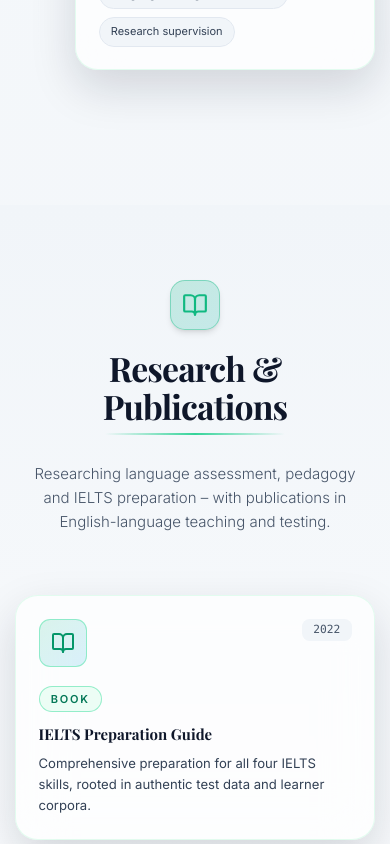
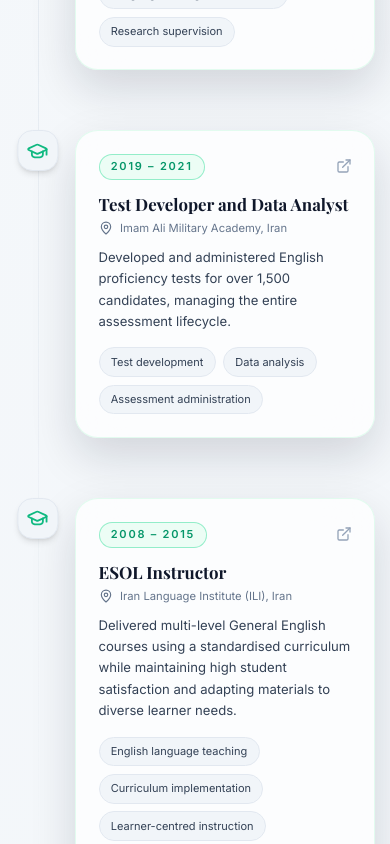
Before and after one commit to mehrshud/mehraban-portfolio, a React (Vite) app: page / in a window 390 px wide. Shown: the part 6080-6924 px from the top of the page. Built offline with nearby package versions, Linux system fonts and the light colour scheme.

Commit message:
Some Changes

```diff
--- a/src/App.jsx
+++ b/src/App.jsx
@@ -53,7 +53,7 @@
 
 const CONFIG = {
   name: "Mehraban Hamavandy",
-  title: "PhD Education Professional",
+  title: "ESOL Professional",
   subtitle: "Specialist in EAL, SEND, Behaviour Support & Translation",
   image: "/image.webp",
   contact: {
@@ -205,7 +205,7 @@
       "@type": "Person",
       name: "Mehraban Hamavandy",
       alternateName: ["Dr Mehraban Hamavandy", "مهربان هماوندی"],
-      jobTitle: "PhD Education Professional, ESOL/EAL Teacher & IELTS Tutor",
+      jobTitle: "ESOL Professional, ESOL/EAL Teacher & IELTS Tutor",
       description:
         "Experienced ESOL/EAL teacher and IELTS tutor with PhD in TESL, specializing in supporting multilingual learners in UK schools",
       url: window.location.href,
@@ -789,7 +789,7 @@
                   Dr. Hamavandy
                 </p>
                 <p className="text-[11px] md:text-xs text-emerald-600 dark:text-emerald-300 font-semibold tracking-wide">
-                  PhD Education Professional
+                  ESOL Professional
                 </p>
               </div>
             </button>
@@ -1387,6 +1387,31 @@
                     "Research supervision",
                   ],
                 },
+                {
+                  role: "Test Developer and Data Analyst",
+                  org: "Imam Ali Military Academy, Iran",
+                  date: "2019 – 2021",
+                  desc: "Developed and administered English proficiency tests for over 1,500 candidates, managing the entire assessment lifecycle.",
+                  icon: GraduationCap,
+                  skills: [
+                    "Test development",
+                    "Data analysis",
+                    "Assessment administration",
+                  ],
+                },
+                {
+                  role: "ESOL Instructor",
+                  org: "Iran Language Institute (ILI), Iran",
+                  date: "2008 – 2015",
+                  desc: "Delivered multi-level General English courses using a standardised curriculum while maintaining high student satisfaction and adapting materials to diverse learner needs.",
+                  icon: GraduationCap,
+                  skills: [
+                    "English language teaching",
+                    "Curriculum implementation",
+                    "Learner-centred instruction",
+                    "Material adaptation",
+                  ],
+                },
               ].map((job, index) => {
                 const [ref, visible] = useScrollReveal();
                 const leftSide = index % 2 === 0;
@@ -1469,21 +1494,21 @@
                   title: "IELTS Preparation Guide",
                   type: "Book",
                   sub: "Comprehensive preparation for all four IELTS skills, rooted in authentic test data and learner corpora.",
-                  year: "2022",
+                  year: "2013",
                   icon: BookOpen,
                 },
                 {
                   title: "Language Test Validation",
                   type: "Journal Article",
                   sub: "Exploring validity, reliability and fairness in large-scale language assessments.",
-                  year: "2021",
+                  year: "2015",
                   icon: FileText,
                 },
                 {
                   title: "Pedagogical Grammar & EAP",
                   type: "Research Paper",
                   sub: "Research-informed approaches to teaching grammar in academic English courses.",
-                  year: "2020",
+                  year: "2013",
                   icon: Award,
                 },
               ].map((pub, i) => (
@@ -1514,7 +1539,7 @@
 
             <div className="text-center">
               <a
-                href={CONFIG.contact.scholar}
+                href="https://scholar.google.com/citations?user=z-FLxlEAAAAJ&hl=en"
                 target="_blank"
                 rel="noreferrer noopener"
                 className="inline-flex items-center gap-2 px-6 md:px-8 py-3 rounded-2xl border border-slate-300 dark:border-slate-700 bg-white/90 dark:bg-white/5 text-sm md:text-base font-semibold text-slate-900 dark:text-white hover:bg-slate-100 dark:hover:bg-slate-800 transition-all"
@@ -1969,44 +1994,6 @@
                     </p>
                   </div>
                 </GlassCard>
-
-                {/* References summary */}
-                <GlassCard className="!p-6 md:!p-7">
-                  <h3 className="text-lg md:text-xl font-display font-bold text-slate-900 dark:text-white mb-4 flex items-center gap-3">
-                    <Users className="text-emerald-500" />
-                    Professional References
-                  </h3>
-                  <div className="space-y-4 text-xs md:text-sm">
-                    <div className="border-l-4 border-emerald-500/70 pl-4">
-                      <p className="font-semibold text-slate-900 dark:text-white">
-                        Farah Malik
-                      </p>
-                      <p className="text-emerald-600 dark:text-emerald-300 font-medium">
-                        Online Tutor, Aspire Education Academy (UK)
-                      </p>
-                      <p className="text-slate-600 dark:text-slate-300 mt-1">
-                        NCFE CACHE Level 2 Safeguarding & Behaviour Support
-                        tutor.
-                      </p>
-                    </div>
-                    <div className="border-l-4 border-sky-500/70 pl-4">
-                      <p className="font-semibold text-slate-900 dark:text-white">
-                        Rostam Farrahi
-                      </p>
-                      <p className="text-sky-500 dark:text-sky-300 font-medium">
-                        Director of Studies, Language Academy of Yazd University
-                      </p>
-                      <p className="text-slate-600 dark:text-slate-300 mt-1">
-                        Former line manager during my role as Manager & Director
-                        of Studies.
-                      </p>
-                    </div>
-                    <p className="text-[11px] text-slate-500 dark:text-slate-400 mt-2">
-                      Full contact details available in the downloadable CV and
-                      on request for UK employers.
-                    </p>
-                  </div>
-                </GlassCard>
               </div>
             </div>
           </div>
```
